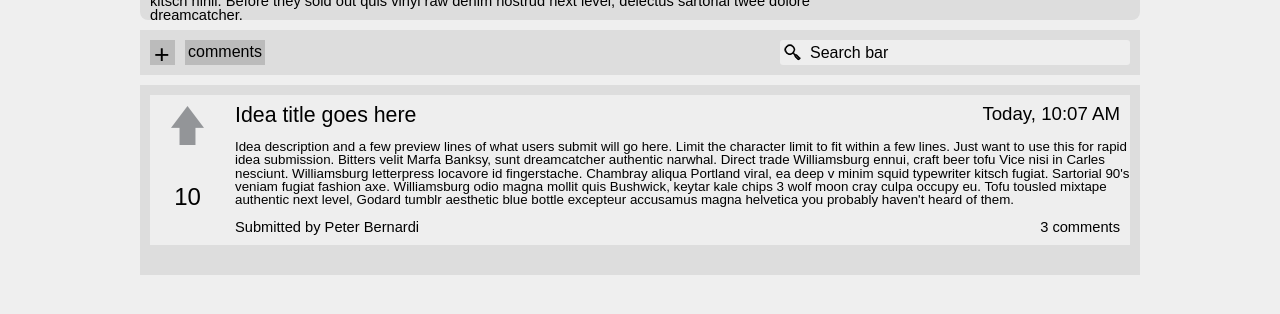
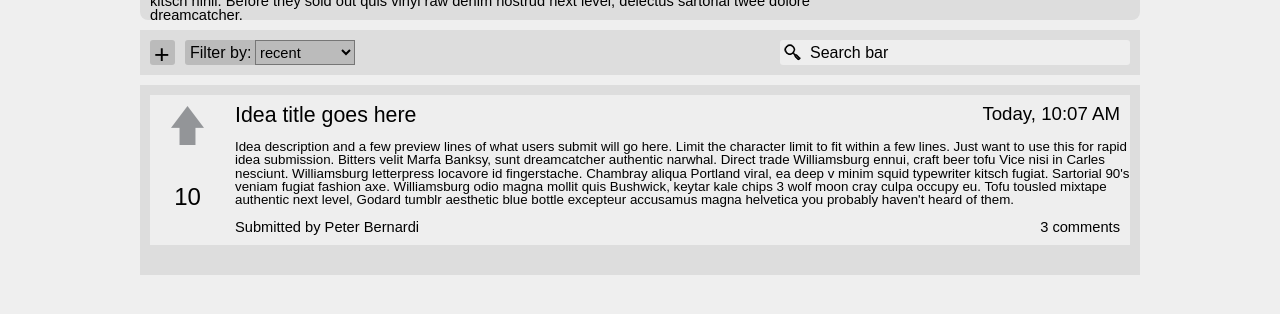
Before and after one commit to halfLife3Confirmed/sfHackDay, a plain HTML site: page index.html in a window 1280 px wide. Shown: the part 154-468 px from the top of the page. Drawn offline with nearby package versions, Linux system fonts and the light colour scheme.

Commit message:
Added drop down box for future filtering, made it prettier

```diff
--- a/index.html
+++ b/index.html
@@ -29,7 +29,14 @@
 </header>
 <nav>
 	<div class='add'><p>+</p></div>
-	<div class='filter'><p>comments</p></div>
+	<div class='filter'>
+		<p>Filter by:</p>
+		<select>
+			<option value="recent">recent</option>
+			<option value="comments">comments</option>
+			<option value="top">top</option>
+</select>
+	</div>
 	<div class='search'><p>Search bar</p></div>
 </nav>
 <section>
@@ -52,6 +59,9 @@ $(document).ready(function() {
 	$('.upvote').click(function() {
 		$(this).toggleClass('upvoted');
 	});
+	$('filter').click(function() {
+
+	});
 });
 </script>
 </body>
--- a/styles.css
+++ b/styles.css
@@ -80,11 +80,17 @@ nav {
 		margin-right: 10px;
 	}
 	.filter {
-		width: 80px;
+		width: 170px;
 		height: 25px;
 		background-color: #bbb;
 		float: left;
 	}
+		.filter select {
+			width: 100px;
+			height: inherit;
+			background: transparent;
+			float: right;
+		}
 	.search {
 		width: 350px;
 		height: 25px;
@@ -198,8 +204,12 @@ header h2 {
 }
 .filter p {
 	font-size: 12pt;
-	padding: 4px 0 0 0;
-	text-align: center;;
+	padding: 5px 0 0 5px;
+	text-align: center;
+	float: left;
+}
+select {
+	font-size: 11pt;
 }
 .search p {
 	font-size: 12pt;
@@ -230,7 +240,7 @@ header {
 	-webkit-border-radius: 0px 0px 8px 8px;
     border-radius: 0px 0px 8px 8px;
 }
-.search {
+.search, .filter, .add {
 	-webkit-border-radius: 3px;
 	border-radius: 3px;
 }
```
